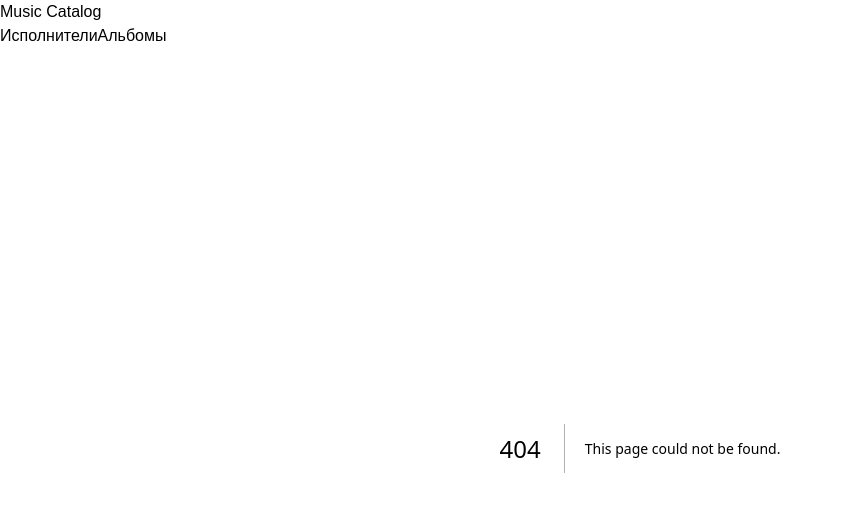
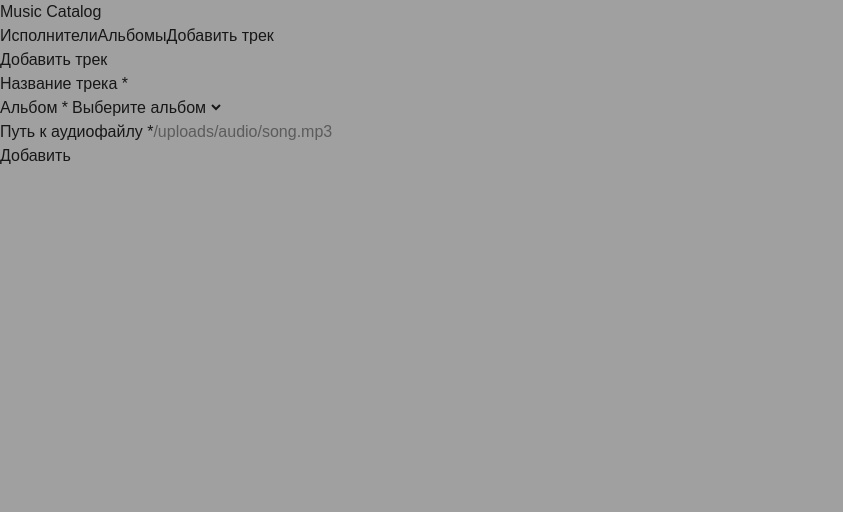
Before and after one commit to geevinks/music-catalog, a Next.js app: page /tracks/new in a window 1280 px wide. Before the commit this address had no page. Shown: the top 512 px of the page, without its empty margins (0-843 px from the left). Built offline with nearby package versions, Linux system fonts and the light colour scheme.

Commit message:
Добавление треков: store, API, добавление и удаление треков в альбомах

```diff
--- a/app/albums/[id]/page.tsx
+++ b/app/albums/[id]/page.tsx
@@ -13,41 +13,57 @@ type Album = {
   isStudio: boolean;
 };
 
-type Artist = {
-  name: string;
+type Track = {
+  id: string;
+  title: string;
+  audioPath: string;
 };
 
 export default function AlbumDetailPage() {
   const params = useParams();
   const router = useRouter();
   const [album, setAlbum] = useState<Album | null>(null);
+  const [tracks, setTracks] = useState<Track[]>([]);
   const [artistName, setArtistName] = useState('');
   const [loading, setLoading] = useState(true);
   const [error, setError] = useState('');
 
-  useEffect(() => {
-    fetch(`/api/albums/${params.id}`)
-      .then(res => {
-        if (!res.ok) throw new Error('Не найден');
-        return res.json();
-      })
-      .then(async (albumData) => {
+  const loadData = async () => {
+    try {
+      const albumRes = await fetch(`/api/albums/${params.id}`);
+      if (!albumRes.ok) throw new Error('Не найден');
+      const albumData = await albumRes.json();
       setAlbum(albumData);
+
       const artistRes = await fetch(`/api/artists/${albumData.artistId}`);
       const artistData = await artistRes.json();
       setArtistName(artistData.name);
+
+      const tracksRes = await fetch(`/api/tracks?albumId=${params.id}`);
+      const tracksData = await tracksRes.json();
+      setTracks(tracksData);
+
       setLoading(false);
-      })
-      .catch(() => {
+    } catch {
       setError('Альбом не найден');
       setLoading(false);
-      });
+    }
+  };
+
+  useEffect(() => {
+    loadData();
   }, [params.id]);
 
-  const handleDelete = async () => {
+  const handleDeleteAlbum = async () => {
     if (!confirm('Удалить альбом?')) return;
     const res = await fetch(`/api/albums/${params.id}`, { method: 'DELETE' });
     if (res.ok) router.push('/albums');
+  };
+
+  const handleDeleteTrack = async (trackId: string) => {
+    if (!confirm('Удалить трек?')) return;
+    await fetch(`/api/tracks/${trackId}`, { method: 'DELETE' });
+    loadData();
   };
 
   if (loading) return <div>Загрузка...</div>;
@@ -60,13 +76,35 @@ export default function AlbumDetailPage() {
         <h1>{album.title}</h1>
         <div>
           <Link href={`/albums/${album.id}/edit`}>✏️</Link>
-          <button onClick={handleDelete}>🗑️</button>
+          <button onClick={handleDeleteAlbum}>🗑️</button>
         </div>
       </div>
+
       <p>Исполнитель: {artistName}</p>
       <p>Год: {album.releaseYear}</p>
       <p>Жанр: {album.genre}</p>
       <p>Тип: {album.isStudio ? 'Студийный' : 'Концертный'}</p>
+
+      <div>
+        <h2>Треки</h2>
+        <Link href={`/tracks/new?albumId=${album.id}`}>+ Добавить трек</Link>
+
+        {tracks.length === 0 ? (
+          <p>Нет треков</p>
+        ) : (
+          <div>
+            {tracks.map((track, idx) => (
+              <div key={track.id}>
+                <div>
+                  <span>{idx + 1}. {track.title}</span>
+                  <button onClick={() => handleDeleteTrack(track.id)}>🗑️</button>
+                </div>
+              </div>
+            ))}
+          </div>
+        )}
+      </div>
+
       <Link href="/albums">← Назад к списку</Link>
     </div>
   );
--- /dev/null
+++ b/app/api/tracks/[id]/route.ts
@@ -0,0 +1,10 @@
+import { NextRequest, NextResponse } from 'next/server';
+import { tracks, deleteTrack } from '@/lib/store';
+
+export async function DELETE(req: NextRequest, { params }: { params: Promise<{ id: string }> }) {
+  const { id } = await params;
+  const index = tracks.findIndex(t => t.id === id);
+  if (index === -1) return NextResponse.json({ error: 'Не найден' }, { status: 404 });
+  deleteTrack(index);
+  return NextResponse.json({ message: 'Удалено' });
+}
--- /dev/null
+++ b/app/api/tracks/route.ts
@@ -0,0 +1,33 @@
+import { NextRequest, NextResponse } from 'next/server';
+import { tracks, addTrack, findAlbum } from '@/lib/store';
+import crypto from 'crypto';
+
+export async function GET(req: NextRequest) {
+  const albumId = req.nextUrl.searchParams.get('albumId');
+  const filtered = albumId ? tracks.filter(t => t.albumId === albumId) : tracks;
+  return NextResponse.json(filtered);
+}
+
+export async function POST(req: NextRequest) {
+  const body = await req.json();
+
+  if (!body.title || !body.albumId || !body.audioPath) {
+    return NextResponse.json({ error: 'Все поля обязательны' }, { status: 422 });
+  }
+
+  if (!findAlbum(body.albumId)) {
+    return NextResponse.json({ error: 'Альбом не найден' }, { status: 422 });
+  }
+
+  const newTrack = {
+    id: crypto.randomUUID(),
+    title: body.title,
+    albumId: body.albumId,
+    audioPath: body.audioPath,
+    createdAt: new Date().toISOString(),
+    updatedAt: new Date().toISOString(),
+  };
+
+  addTrack(newTrack);
+  return NextResponse.json(newTrack, { status: 201 });
+}
--- a/app/components/Navigation.tsx
+++ b/app/components/Navigation.tsx
@@ -9,6 +9,7 @@ export default function Navigation() {
         <nav>
           <Link href="/artists">Исполнители</Link>
           <Link href="/albums">Альбомы</Link>
+          <Link href="/tracks/new">Добавить трек</Link>
         </nav>
       </div>
     </header>
--- /dev/null
+++ b/app/tracks/new/page.tsx
@@ -0,0 +1,97 @@
+'use client';
+import { useEffect, useState } from 'react';
+import { useRouter, useSearchParams } from 'next/navigation';
+
+type Album = {
+  id: string;
+  title: string;
+};
+
+export default function NewTrackPage() {
+  const router = useRouter();
+  const searchParams = useSearchParams();
+  const albumIdParam = searchParams.get('albumId');
+
+  const [albums, setAlbums] = useState<Album[]>([]);
+  const [title, setTitle] = useState('');
+  const [albumId, setAlbumId] = useState(albumIdParam || '');
+  const [audioPath, setAudioPath] = useState('');
+  const [loading, setLoading] = useState(false);
+  const [error, setError] = useState('');
+
+  useEffect(() => {
+    fetch('/api/albums?limit=100')
+      .then(res => res.json())
+      .then(data => setAlbums(data.items));
+  }, []);
+
+  const handleSubmit = async (e: React.FormEvent) => {
+    e.preventDefault();
+    setLoading(true);
+    setError('');
+
+    if (!audioPath) {
+      setError('URL аудиофайла обязателен');
+      setLoading(false);
+      return;
+    }
+
+    const res = await fetch('/api/tracks', {
+      method: 'POST',
+      headers: { 'Content-Type': 'application/json' },
+      body: JSON.stringify({ title, albumId, audioPath }),
+    });
+
+    if (res.ok) {
+      router.push(`/albums/${albumId}`);
+    } else {
+      const data = await res.json();
+      setError(data.error || 'Ошибка');
+      setLoading(false);
+    }
+  };
+
+  return (
+    <div>
+      <h1>Добавить трек</h1>
+      {error && <div style={{ color: 'red' }}>{error}</div>}
+      <form onSubmit={handleSubmit}>
+        <div>
+          <label>Название трека *</label>
+          <input
+            type="text"
+            required
+            value={title}
+            onChange={(e) => setTitle(e.target.value)}
+          />
+        </div>
+        <div>
+          <label>Альбом *</label>
+          <select
+            required
+            value={albumId}
+            onChange={(e) => setAlbumId(e.target.value)}
+          >
+            <option value="">Выберите альбом</option>
+            {albums.map(a => (
+              <option key={a.id} value={a.id}>{a.title}</option>
+            ))}
+          </select>
+        </div>
+        <div>
+          <label>Путь к аудиофайлу *</label>
+          <input
+            type="text"
+            required
+            placeholder="/uploads/audio/song.mp3"
+            value={audioPath}
+            onChange={(e) => setAudioPath(e.target.value)}
+          />
+        </div>
+        <button type="submit" disabled={loading}>
+          {loading ? 'Добавление...' : 'Добавить'}
+        </button>
+      </form>
+    </div>
+  );
+}
--- a/lib/store.ts
+++ b/lib/store.ts
@@ -1,4 +1,4 @@
-import { Artist, Album } from './types';
+import { Artist, Album, Track } from './types';
 import fs from 'fs';
 import path from 'path';
 
@@ -20,8 +20,15 @@ const seedAlbums: Omit<Album, 'createdAt' | 'updatedAt'>[] = [
   { id: '5', title: 'Сделай шаг', releaseYear: 2002, genre: 'Pop', artistId: '4', coverPath: null, isStudio: true },
 ];
 
+const seedTracks: Omit<Track, 'createdAt' | 'updatedAt'>[] = [
+  { id: '1', title: 'Я русский', albumId: '1', audioPath: '' },
+  { id: '2', title: 'Встаем', albumId: '1', audioPath: '' },
+  { id: '3', title: 'Эскадрон', albumId: '2', audioPath: '' },
+];
+
 export let artists: Artist[] = [];
 export let albums: Album[] = [];
+export let tracks: Track[] = [];
 
 function loadData() {
   try {
@@ -29,12 +36,13 @@ function loadData() {
       const data = JSON.parse(fs.readFileSync(DATA_FILE, 'utf-8'));
       artists = data.artists || [];
       albums = data.albums || [];
+      tracks = data.tracks || [];
     }
   } catch (e) {}
 }
 
 function saveData() {
-  fs.writeFileSync(DATA_FILE, JSON.stringify({ artists, albums }, null, 2));
+  fs.writeFileSync(DATA_FILE, JSON.stringify({ artists, albums, tracks }, null, 2));
 }
 
 export function initStore() {
@@ -43,6 +51,7 @@ export function initStore() {
     const now = new Date().toISOString();
     artists = seedArtists.map(a => ({ ...a, createdAt: now, updatedAt: now }));
     albums = seedAlbums.map(a => ({ ...a, createdAt: now, updatedAt: now }));
+    tracks = seedTracks.map(t => ({ ...t, createdAt: now, updatedAt: now }));
     saveData();
   }
 }
@@ -59,4 +68,9 @@ export const updateAlbum = (i: number, a: Album) => { albums[i] = a; saveData();
 export const deleteAlbum = (i: number) => { albums.splice(i, 1); saveData(); };
 export const findAlbum = (id: string) => albums.find(a => a.id === id);
 
+// CRUD для треков
+export const addTrack = (t: Track) => { tracks.push(t); saveData(); };
+export const deleteTrack = (i: number) => { tracks.splice(i, 1); saveData(); };
+export const findTrack = (id: string) => tracks.find(t => t.id === id);
+
 initStore();
```
Also changed, not shown: lib/types.ts (+10 -0 lines). Lines whose indentation alone changed are shown as unchanged.
